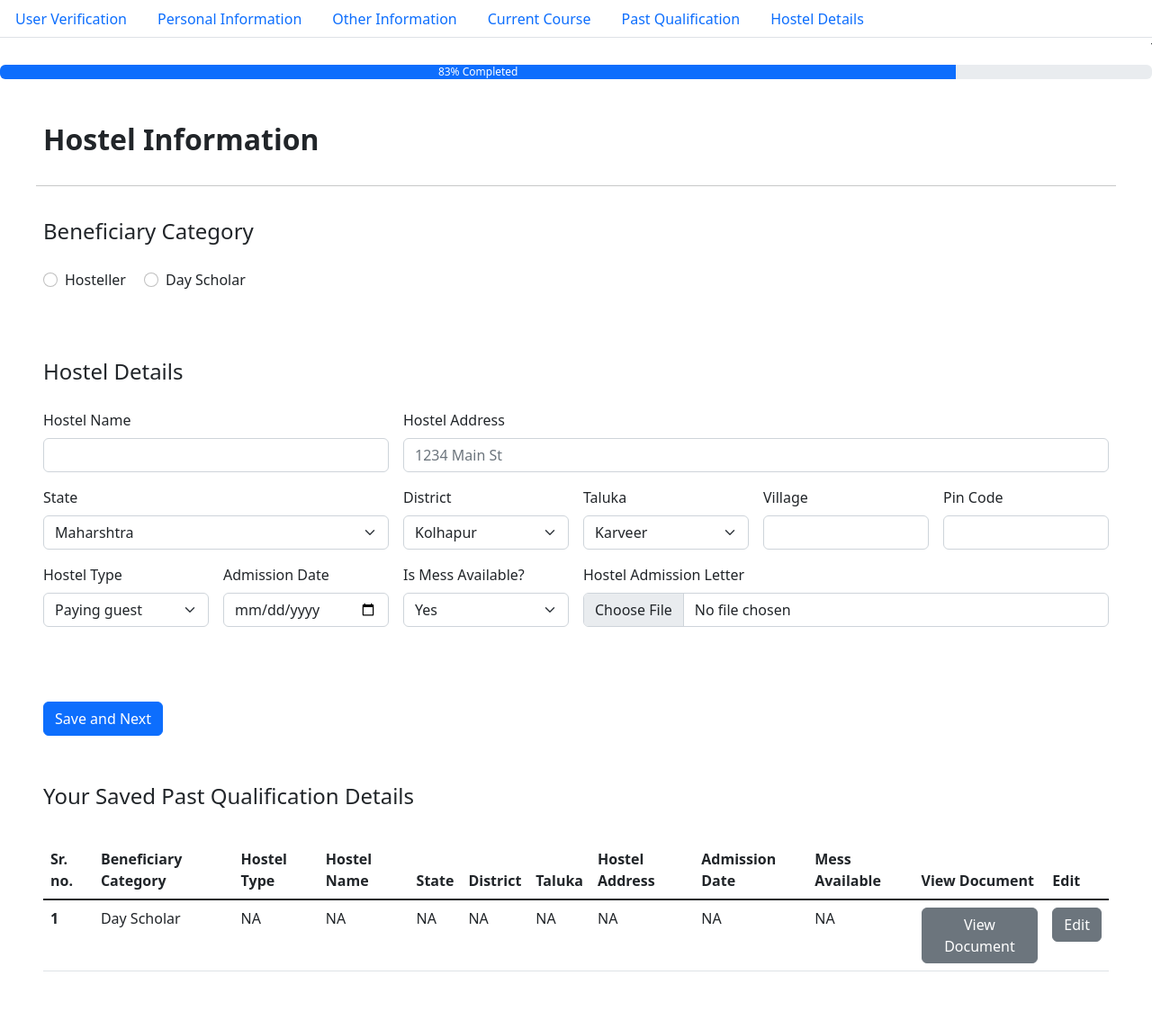
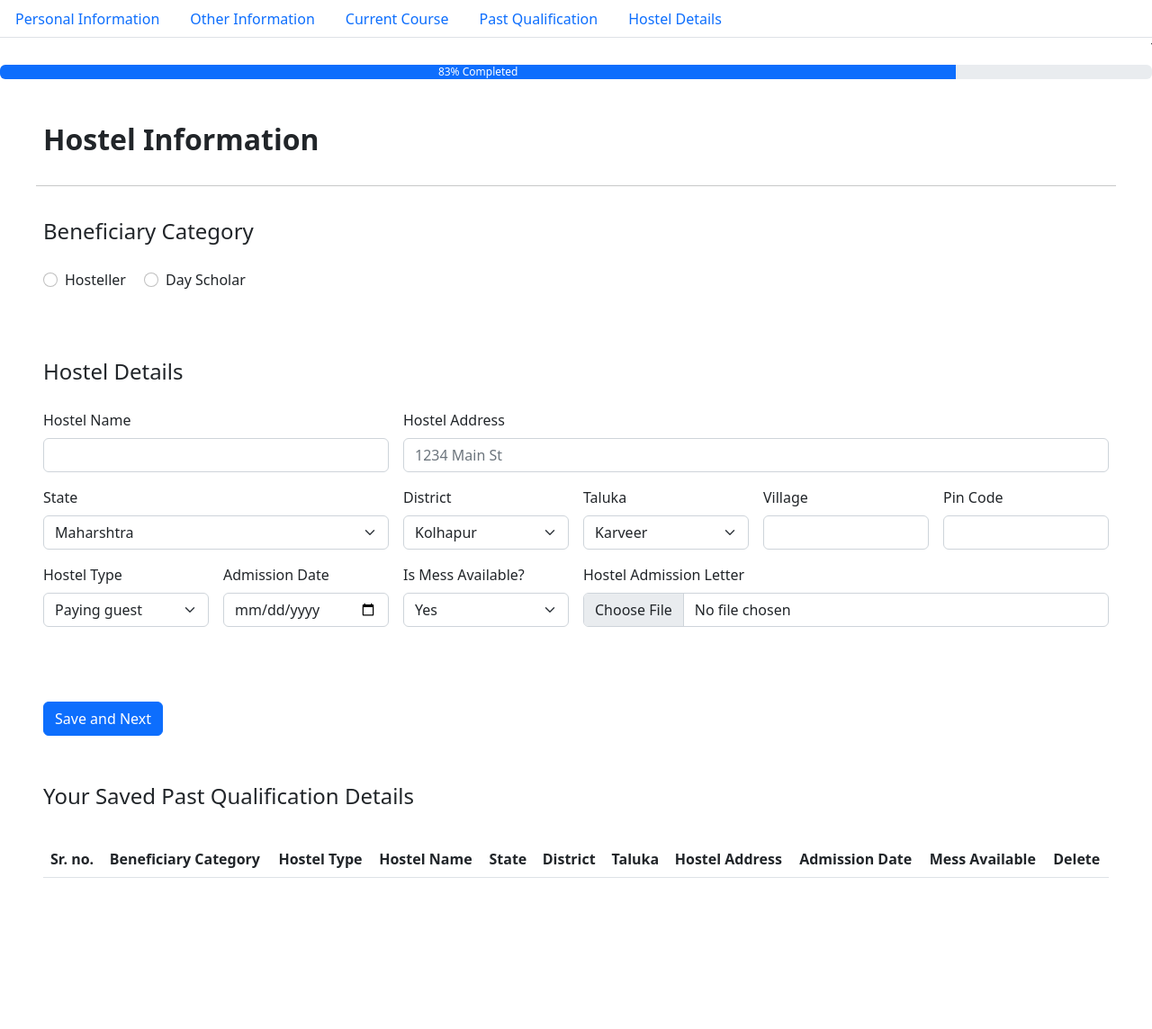
Before and after one commit to siddhesh-desai/CollegeShip, a Node server app: page /user/hd in a window 1280 px wide. Shown: the part 56-1200 px from the top of the page at 90% size. After the commit the page ends 1032 px from the top, so only its background shows below. Run offline with Node 20, Linux system fonts and the light colour scheme; the visitor is signed in with stand-in values (Sample User, id 1); lists and menus that the app fills with data are empty; some libraries are stand-ins or nearby versions.

Commit message:
user Dashboard completed - pi, oi, cci, pqi, hdi

```diff
--- a/user/app.js
+++ b/user/app.js
@@ -116,7 +116,18 @@ app.get("/user/pqi", requireAuth,(req, res) => {
 
 app.get("/user/hd", requireAuth,(req, res) => {
   // console.log(req.user.id)
-  res.render("hostelDetail")
+  var id = req.user.id;
+  User.findById(id, function (err, docs) {
+      if (err){
+        console.log(err);
+        res.redirect("/")
+      }
+      else{
+        console.log("Result : ", docs);
+        res.render("hostelDetail", {hostelDetails : docs.hostelDetails})
+      }
+  });
+  // res.render("hostelDetail")
 })
 
 // app.post("/user/pi", upload.single('image'), (req, res) => {
@@ -410,11 +421,13 @@ app.post('/user/hd/delete/:id', requireAuth , (req, res) => {
         function (err, docs2) {
           if (err){
             console.log(err)
-            res.send(err)
+            res.redirect("/user/hd")
+            // res.send(err)
           }
           else{
-            // console.log("Updated User : ", docs2);
-            res.send({...docs2})
+            console.log("Updated User : ", docs2);
+            res.redirect("/user/hd")
+            // res.send({...docs2})
           }
       });
     }
--- a/user/views/hostelDetail.ejs
+++ b/user/views/hostelDetail.ejs
@@ -146,28 +146,34 @@
                     <th scope="col">Hostel Address</th>
                     <th scope="col">Admission Date</th>
                     <th scope="col">Mess Available</th>
-                    <th scope="col">View Document</th>
-                    <th scope="col">Edit</th>
+                    <!-- <th scope="col">View Document</th> -->
+                    <th scope="col">Delete</th>
                 </tr>
             </thead>
             <tbody class="table-group-divider">
-                <tr>
-                    <th scope="row">1</th>
-                    <td>Day Scholar</td>
-                    <td>NA</td>
-                    <td>NA</td>
-                    <td>NA</td>
-                    <td>NA</td>
-                    <td>NA</td>
-                    <td>NA</td>
-                    <td>NA</td>
-                    <td>NA</td>
+                <% for(var i=0; i<hostelDetails.length; i++) { %>
+                    <% if (hostelDetails[i].hiBeneficiaryCategory === "Hosteller") {%>
+                    <form action="/user/hd/delete/<%=hostelDetails[i]._id%>" method="post">
+                        <tr>
+                            <th scope="row"><%=i+1 %> </th>
+                            <td><%=hostelDetails[i].hiBeneficiaryCategory %></td>
+                            <td><%=hostelDetails[i].hostelType %></td>
+                            <td><%=hostelDetails[i].hostelName %></td>
+                            <td><%=hostelDetails[i].hostelState %></td>
+                            <td><%=hostelDetails[i].hostelDistrict %></td>
+                            <td><%=hostelDetails[i].hostelTaluka %></td>
+                            <td><%=hostelDetails[i].hostelAddress %></td>
+                            <td><%=hostelDetails[i].hostelAdmissionDate.toLocaleDateString() %></td>
+                            <td><%=hostelDetails[i].hostelIsMessAvailable %></td>
 
-                    <td>
-                        <button href="#" class="btn btn-secondary">View Document</button>
-                    </td>
-                    <td><button href="#" class="btn btn-secondary">Edit</button></td>
-                </tr>
+                            <!-- <td>
+                                <button href="#" class="btn btn-secondary">View Document</button>
+                            </td> -->
+                            <td><button type="submit" class="btn btn-secondary">Delete</button></td>
+                        </tr>
+                    </form>
+                    <% } %>
+                <% }; %>
             </tbody>
         </table>
     </div>
--- a/user/views/partials/header2.ejs
+++ b/user/views/partials/header2.ejs
@@ -27,7 +27,7 @@
                         Profile
                     </a>
                     <div class="dropdown-menu" aria-labelledby="navbarDropdown">
-                        <a class="dropdown-item" href="user_form_verification.html">User Verification</a>
+                        <!-- <a class="dropdown-item" href="user_form_verification.html">User Verification</a> -->
                         <a class="dropdown-item" href="/user/pi">Personal Details</a>
                         <!-- <a class="dropdown-item" href="user_form_ad.html">Address Details</a> -->
                         <a class="dropdown-item" href="/user/oi">Other Details</a>
@@ -58,15 +58,15 @@
         </div>
     </nav>
     <ul class="nav nav-tabs">
-        <li class="nav-item">
+        <!-- <li class="nav-item">
             <a class="nav-link" href="user_form_verification.html">User Verification</a>
-        </li>
+        </li> -->
         <li class="nav-item">
             <a class="nav-link " href="/user/pi">Personal Information</a>
         </li>
-        <li class="nav-item">
-            <!-- <a class="nav-link" href="user_form_ad.html">Address Information</a> -->
-        </li>
+        <!-- <li class="nav-item">
+            <a class="nav-link" href="user_form_ad.html">Address Information</a>
+        </li> -->
         <li class="nav-item">
             <a class="nav-link" href="/user/oi">Other Information</a>
         </li>
```
Also changed, not shown: user/public/upload/hostelAddmissionLetter-1659445568933.PNG (added).
